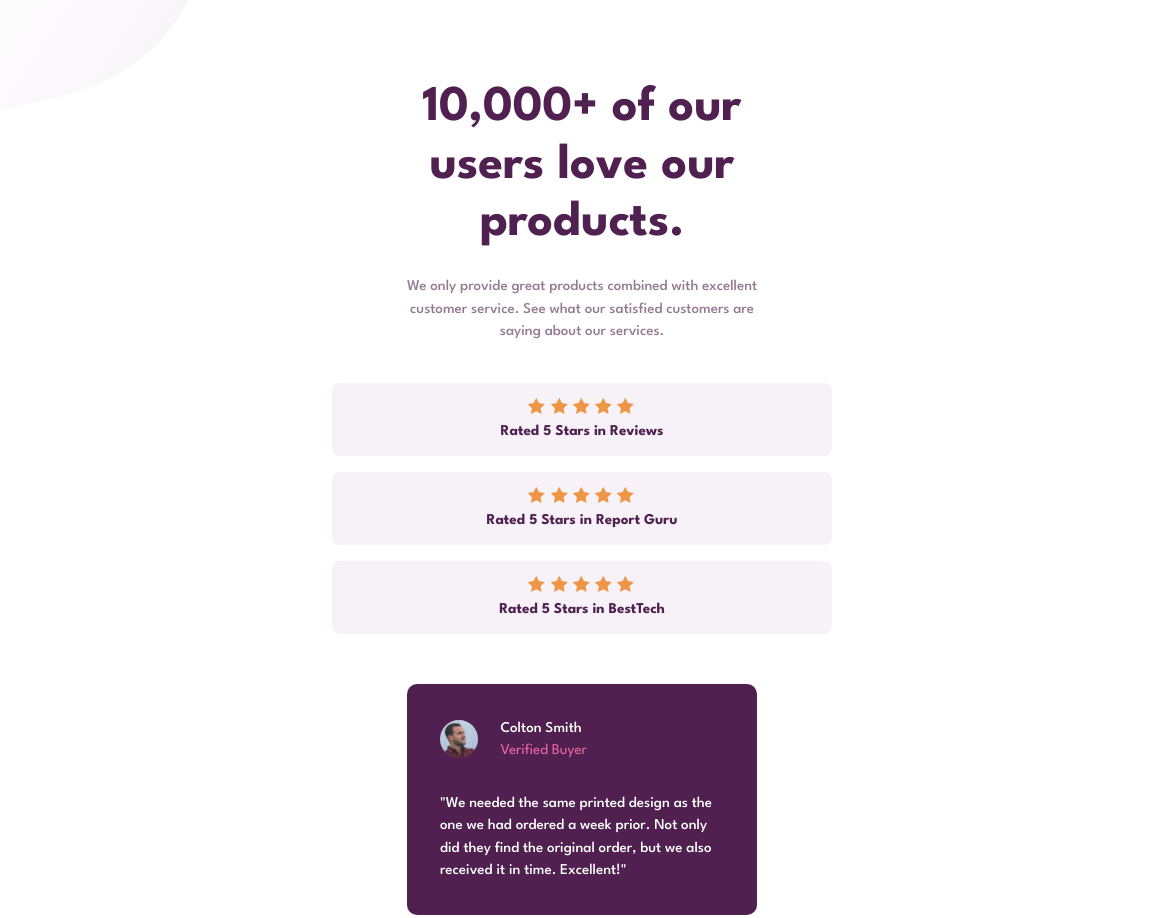
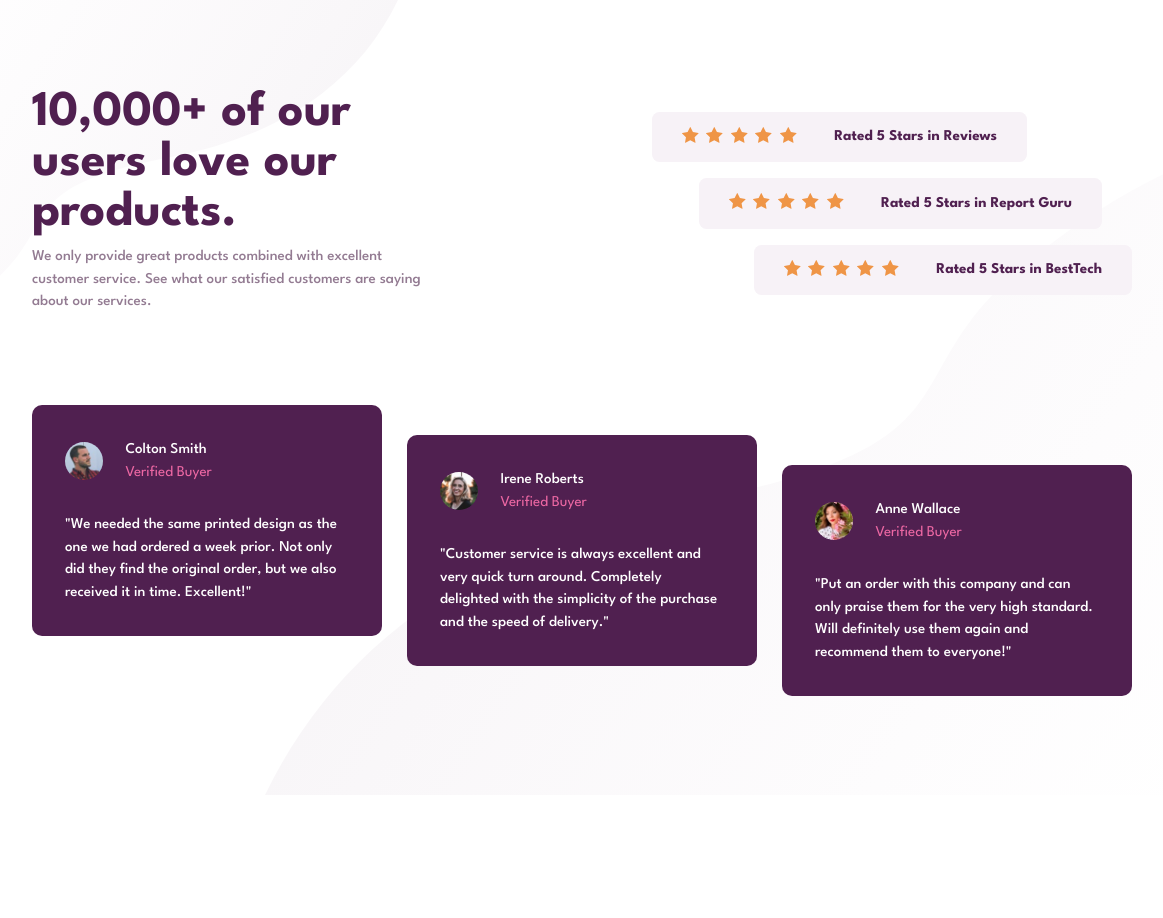
Before and after one commit to robinjmm/social-proof-section, a website: page index.html in a window 1536 px wide. Shown: the top 918 px of the page, without its empty margins (186-1349 px from the left). After the commit the page ends 800 px from the top, so only its background shows below. Drawn offline with nearby package versions, Linux system fonts and the light colour scheme; files that its build step writes are made by us from their sources.

Commit message:
Make site responsive

```diff
--- a/index.html
+++ b/index.html
@@ -18,17 +18,18 @@
 </head>
 
 <body class="body">
+    <main>
 
-    <header>
+        <div class="flex-large">
+            <div class="section-header">
                 <h1 class="heading">10,000+ of our users love our products.</h1>
 
                 <p class="sub-heading">We only provide great products combined with excellent customer service.
                     See what our satisfied customers are saying about our services.</p>
-    </header>
+            </div>
 
-    <main>
             <section class="rating-section">
-            <div class="rating">
+                <div class="rating  rating--offset-lg">
                     <img src="./images/icon-star.svg" alt="A star icon" class="rating__star">
                     <img src="./images/icon-star.svg" alt="A star icon" class="rating__star">
                     <img src="./images/icon-star.svg" alt="A star icon" class="rating__star">
@@ -37,7 +38,7 @@
                     <p class="rating__text">Rated 5 Stars in Reviews</p>
                 </div>
 
-            <div class="rating">
+                <div class="rating  rating--offset-sm">
                     <img src="./images/icon-star.svg" alt="A star icon" class="rating__star">
                     <img src="./images/icon-star.svg" alt="A star icon" class="rating__star">
                     <img src="./images/icon-star.svg" alt="A star icon" class="rating__star">
@@ -55,6 +56,7 @@
                     <p class="rating__text">Rated 5 Stars in BestTech</p>
                 </div>
             </section>
+        </div>
 
         <section class="testimonial-section">
             <div class="testimonial">
@@ -71,7 +73,7 @@
                     Excellent!"</p>
             </div>
 
-            <div class="testimonial">
+            <div class="testimonial  testimonial--offset-sm">
                 <div class="testimonial__header">
                     <img src="./images/image-irene.jpg" alt="An image of a woman" class="testimonial__image">
 
@@ -84,7 +86,7 @@
                     delighted with the simplicity of the purchase and the speed of delivery."</p>
             </div>
 
-            <div class="testimonial">
+            <div class="testimonial  testimonial--offset-lg">
                 <div class="testimonial__header">
                     <img src="./images/image-anne.jpg" alt="An image of a woman" class="testimonial__image">
 
--- a/scss/app.scss
+++ b/scss/app.scss
@@ -1,22 +1,13 @@
-@use 'reset';
+@use 'base/reset';
 
-@use 'base';
+@use 'base/defaults';
 
-@use 'layouts/sections';
+@use 'base/typography';
 
 @use 'components/testimonial';
 
 @use 'components/rating';
 
-@media (max-width: 374px) {
-    .body {
+@use 'layouts/layouts';
 
-        &::before {
-            content: "";
-        }
-
-        &::after {
-            content: "";
-        }
-    }
-}
+@use 'layouts/media-queries';
--- a/scss/_base.scss
+++ b/scss/base/_defaults.scss
@@ -1,10 +1,10 @@
-@use 'variables'as *;
+@use './variables'as *;
 
 body {
     margin: 0;
     font-size: rem(15px);
     font-family: $primary-font;
-    padding: rem(80px) 0;
+    padding: 10vh 0;
 }
 
 p {
--- /dev/null
+++ b/scss/base/_typography.scss
@@ -0,0 +1,24 @@
+@use "./variables"as *;
+
+.heading {
+    font-size: rem(35px);
+    color: $primary;
+    max-width: 14ch;
+    margin: 0 auto;
+    font-weight: 700;
+
+    @media (min-width: 768px) {
+        & {
+            font-size: rem(50px);
+        }
+    }
+}
+
+.sub-heading {
+    color: $dark-gray-magenta;
+    line-height: 1.5;
+    font-weight: 500;
+    margin: 1.5em auto;
+    padding: 0 1em;
+    max-width: rem(400px);
+}
--- a/scss/components/_rating.scss
+++ b/scss/components/_rating.scss
@@ -1,4 +1,4 @@
-@use '../variables'as *;
+@use '../base/variables'as *;
 
 .rating {
     background: $light-gray-magenta;
--- a/scss/components/_testimonial.scss
+++ b/scss/components/_testimonial.scss
@@ -1,4 +1,4 @@
-@use '../variables'as *;
+@use '../base/variables'as *;
 
 .testimonial {
     background: $primary;
--- a/scss/layouts/_sections.scss
+++ b/scss/layouts/_layouts.scss
@@ -1,4 +1,4 @@
-@use '../variables'as *;
+@use '../base/variables'as *;
 
 .body {
     position: relative;
@@ -20,41 +20,16 @@
     }
 }
 
-
-header,
 main {
-    width: 85%;
+    width: min(85%, 1100px);
     margin: 0 auto;
+    text-align: center;
 }
 
+.section-header {
+    padding-bottom: rem(20px);
+}
 
-header {
-    text-align: center;
-    margin-bottom: rem(40px);
-
-    .heading {
-        font-size: rem(35px);
-        color: $primary;
-        max-width: 14ch;
-        margin: 0 auto;
-        font-weight: 700;
-    }
-
-    .sub-heading {
-        color: $dark-gray-magenta;
-        line-height: 1.5;
-        font-weight: 500;
-        margin: 1.5em auto;
-        padding: 0 1em;
-        max-width: rem(400px);
-    }
-
-    @media (min-width: 768px) {
-        .heading {
-            font-size: rem(50px);
-        }
-    }
-}
 
 .rating-section {
     margin-bottom: rem(50px);
--- /dev/null
+++ b/scss/layouts/_media-queries.scss
@@ -0,0 +1,101 @@
+@use '../base/variables'as *;
+
+@media (max-width: 374px) {
+
+    .body::before,
+    .body::after {
+        content: "";
+    }
+}
+
+@media (min-width: 768px) {
+    .body::before {
+        content: url('../../images/bg-pattern-top-desktop.svg');
+    }
+
+    .body::after {
+        content: url('../../images/bg-pattern-bottom-desktop.svg');
+    }
+}
+
+@media (min-width: 1440px) {
+    .body {
+        height: 100vh;
+    }
+
+    main {
+        min-height: 100%;
+        display: flex;
+        flex-direction: column;
+        justify-content: center;
+    }
+
+    .flex-large {
+        display: flex;
+        align-items: center;
+    }
+
+    .section-header {
+        padding: 0;
+    }
+
+    .heading {
+        line-height: 1;
+        text-align: left;
+    }
+
+    .sub-heading {
+        text-align: left;
+        padding: 0;
+        margin-top: 0.5em;
+        margin-left: 0;
+    }
+
+    .rating-section {
+        margin: 0;
+        max-width: 100%;
+        flex-grow: 1;
+        display: flex;
+        flex-direction: column;
+        align-items: flex-end;
+        justify-content: center;
+    }
+
+    .rating {
+        display: flex;
+        align-items: center;
+        padding: 1em 2em;
+
+        &__star {
+            margin-right: 0.5em;
+        }
+
+        &__star:last-of-type {
+            margin-right: 2.5em;
+        }
+
+        &--offset-sm {
+            margin-right: 2em;
+        }
+
+        &--offset-lg {
+            margin-right: 7em;
+        }
+    }
+
+    .testimonial-section {
+        width: 100%;
+        flex-direction: row;
+        justify-content: space-between;
+        align-items: flex-start;
+        padding-top: rem(70px);
+    }
+
+    .testimonial--offset-sm {
+        margin-top: 2em;
+    }
+
+    .testimonial--offset-lg {
+        margin-top: 4em;
+    }
+}
```
Also changed, not shown: scss/base/_reset.scss (renamed from scss/_reset.scss), scss/base/_variables.scss (renamed from scss/_variables.scss). Lines whose indentation alone changed are shown as unchanged.
